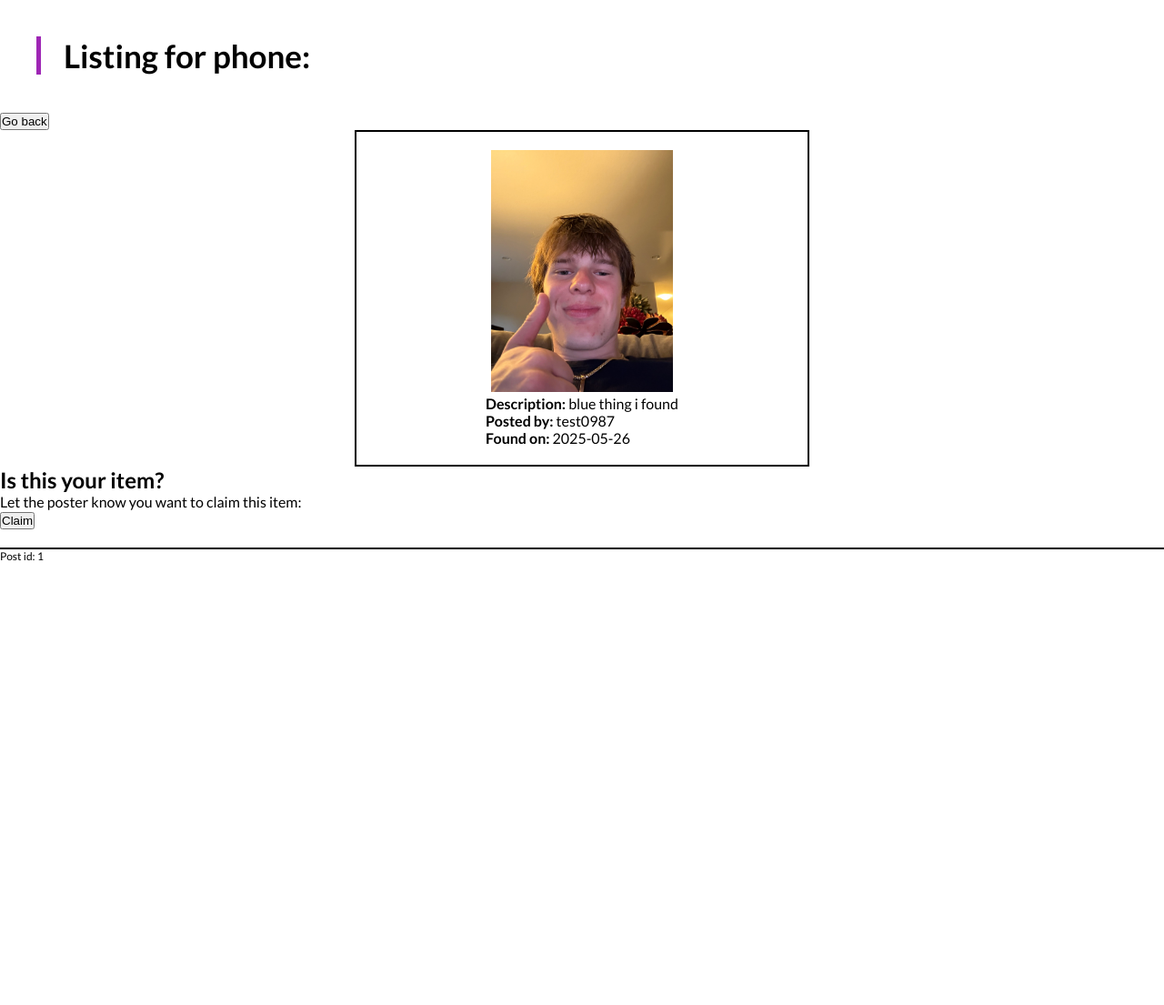
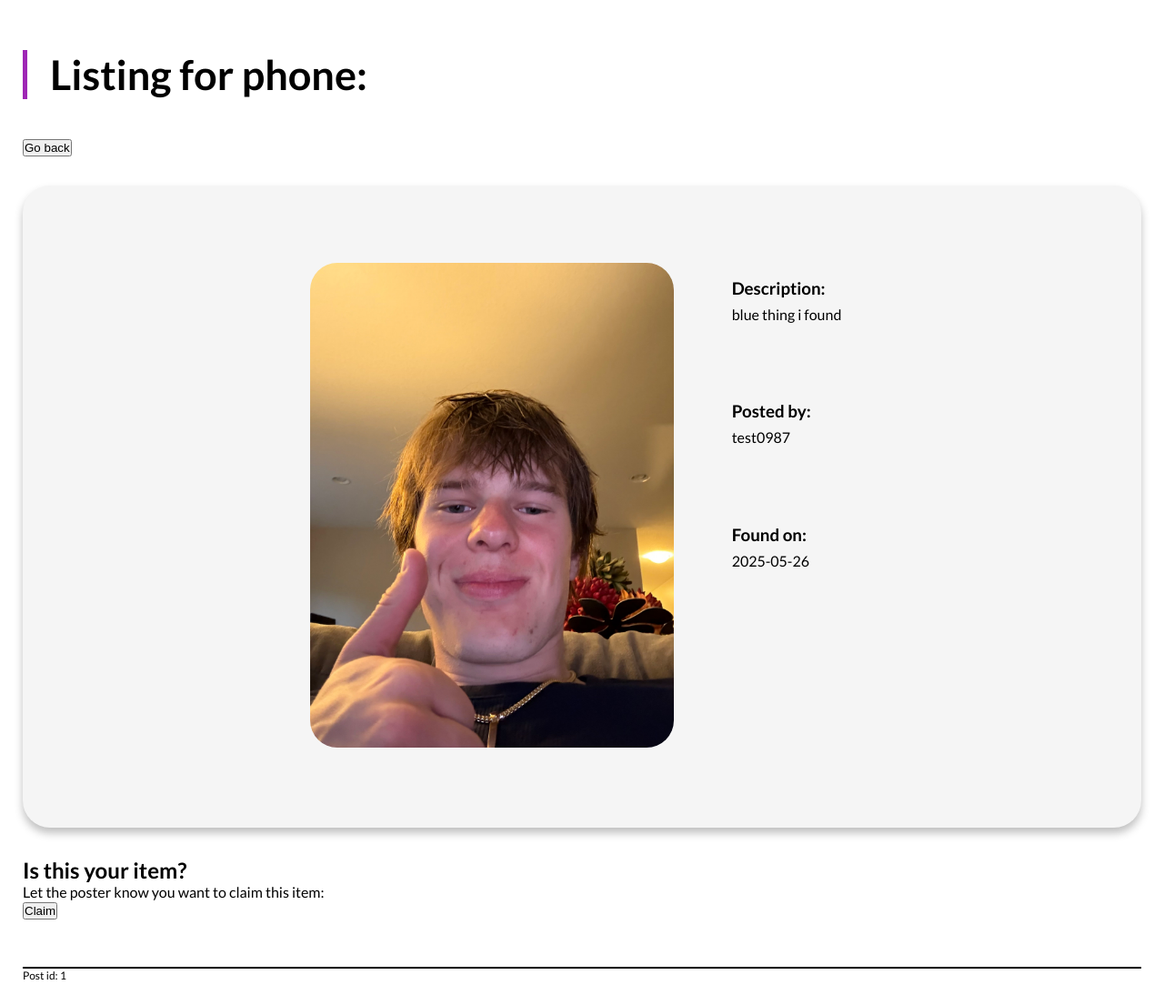
Before and after one commit to defcarlito/Lost-and-Found, a Flask app: page /view-post/1 in a window 1280 px wide. Shown: the part 165-1270 px from the top of the page at 91% size. Before the commit the page ends 781 px from the top, so only its background shows below. Run offline with Flask 3, Linux system fonts and the light colour scheme; data comes from the database, SQL or seed files in the repository; both versions use the stored data as it was after the commit.

Commit message:
finished styling for post, working on styling for view post

```diff
--- a/static/css/view-post.css
+++ b/static/css/view-post.css
@@ -1,23 +1,43 @@
+.all {
+    display: flex;
+    flex-direction: column;
+    gap: 2rem;
+    margin: 25px;
+}
+
 h1 {
-    margin: 40px;
     border-left: 5px solid #9e26b5;
     padding-left: 25px;
-    font-size: 35px;
+    font-size: 45px;
+    margin-bottom: 10px;
+    margin-top: 30px
 }
 
 .post-img {
-    max-width: 200px;
+    max-width: 400px;
+    border-radius: 30px;
 }
 
 .post-details {
-    border: 2px solid black;
-    padding: 20px;
-    margin: 0 auto;
-    max-width: 500px;
+    background-color: rgb(245, 245, 245);
+    display: flex;
+    flex-wrap: wrap;
+    justify-content: center;
+    border-radius: 30px;
 
+    padding-top: 85px;
+    padding-bottom: 85px;
+    gap: 50px;
+
+    box-shadow: rgba(0, 0, 0, 0.25) 0 6px 10px
+}
+
+.post-info {
     display: flex;
     flex-direction: column;
-    align-items: center;
+    gap: 10vh;
+    line-height: 1.6;
+    padding: 14px
 }
 
 footer div {
--- a/templates/create_post.html
+++ b/templates/create_post.html
@@ -11,10 +11,9 @@
         <input type="file" id="image" name="image" accept="image/*" required><br>
 
         <label for="title">Title:</label>
-        <input type="text" id="title" name="title"><br>
-
+        <input type="text" id="title" name="title" maxlength="15"> (max 15 chars)<br>
         <label for="description">Description:</label>
-        <input type="text" id="description" name="description"><br>
+        <input type="text" id="description" name="description" maxlength="250"> (max 250 chars)<br>
 
         <label for="name">Your name:</label>
         <input type="text" id="name" name="name"></input><br>
--- a/templates/view_post.html
+++ b/templates/view_post.html
@@ -3,16 +3,26 @@
 <link rel="stylesheet" href="/static/css/view-post.css">
 {% endblock %}
 {% block content %}
+<div class="all">
     <h1>Listing for {{post['title']}}:</h1>
     <a href="/posts"><button type="button">Go back</button></a>
     <div class="post-details">
         <div class="post-img">
             <img src="/static/uploads/{{post['post_id']}}.jpg" class="post-img">
         </div>
+        <div class="post-info">
+            <div class="description-container">
+                <h3>Description:</h3>
+                <p>{{post['description']}}</p>
+            </div>
+            <div class="postedby-container">
+                <h3>Posted by:</h3>
+                <p>{{post['posted_by']}}</p>
+            </div>
             <div>
-        <p><strong>Description: </strong>{{post['description']}}</p>
-        <p><strong>Posted by: </strong>{{post['posted_by']}}</p>
-        <p><strong>Found on: </strong>{{post['date_found']}}</p>
+                <h3>Found on:</h3>
+                <p>{{post['date_found']}}</p>
+            </div>
         </div>
     </div>
     <div>
@@ -27,4 +37,5 @@
             <p>Post id: {{post['post_id']}}</p>
         </div>
     </footer>
+</div>
 {% endblock %}
```
Also changed, not shown: static/css/posts.css (+33 -27 lines), templates/posts.html (+5 -4 lines), posts-db.db, static/script.js (line endings or trailing spaces), static/uploads/16.jpg (added), static/uploads/17.jpg (added), static/uploads/18.jpg (added). Lines whose indentation alone changed are shown as unchanged.
